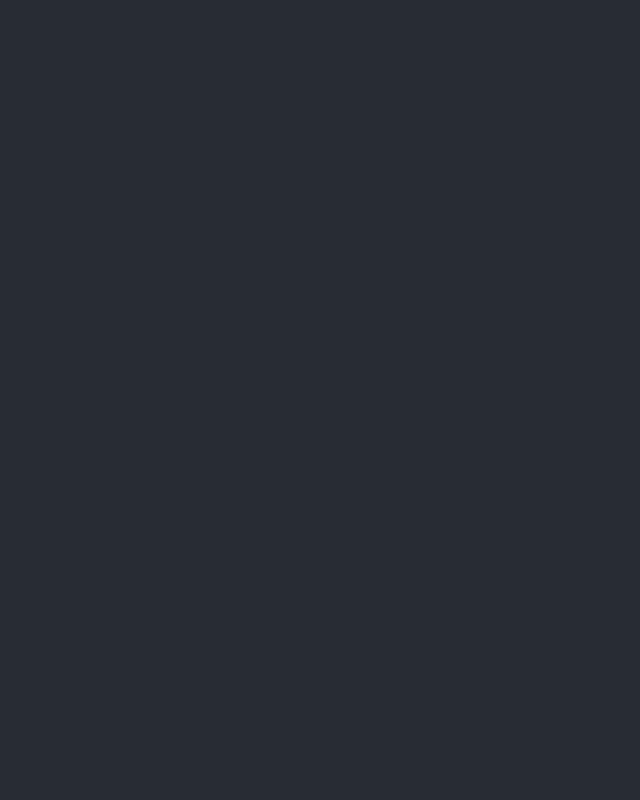
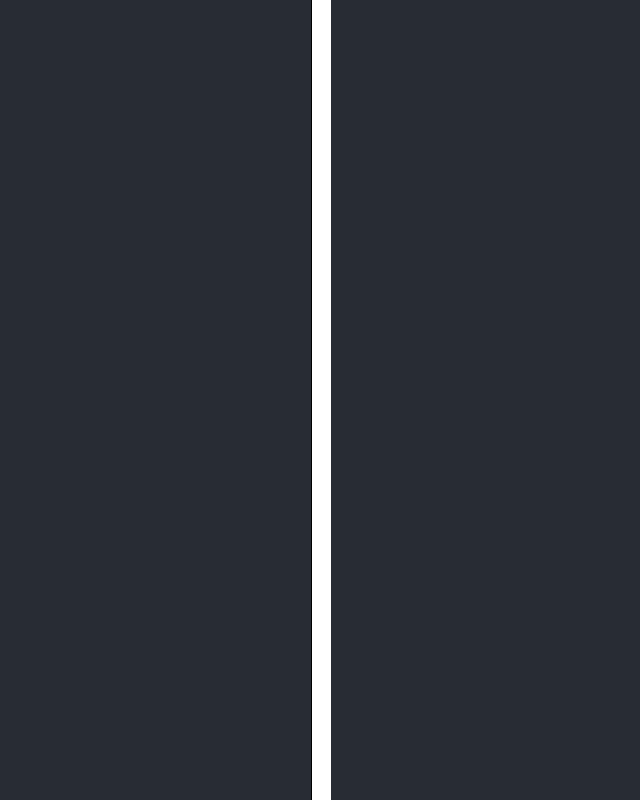
Before and after one commit to WilliamAdjei/Week9Project, a React (Create React App) app in the folder finalproject/: page / in a window 1280 px wide. Shown: the whole page, without its empty margins (319-959 px from the left). Built offline with nearby package versions, Linux system fonts and the light colour scheme.

Commit message:
Creating a header component

```diff
--- a/finalproject/src/App.js
+++ b/finalproject/src/App.js
@@ -1,11 +1,13 @@
 import logo from './logo.svg';
 import './App.css';
+import Welcomepage from './Homepage';
 
 function App() {
   return (
     <div className="App">
       <header className="App-header">
 
+        <Welcomepage/>
       </header>
     </div>
   );
--- /dev/null
+++ b/finalproject/src/Header.js
@@ -0,0 +1,6 @@
+import React from 'react'
+
+
+function Header(){
+
+}
--- /dev/null
+++ b/finalproject/src/Homepage.css
@@ -0,0 +1,27 @@
+.homepage-container{
+    border-left: 1px solid black;
+  background-color: white;
+  flex: 0.2;
+  flex-direction: row;
+  height: 100vh;
+}
+
+.storeName{
+    width: 20px;
+    height: 30%;
+    background-color: antiquewhite;
+
+}
+
+.Cart{
+
+
+}
+
+.home{
+
+}
+
+.aboutUs-btn{
+
+}
--- a/finalproject/src/Homepage.js
+++ b/finalproject/src/Homepage.js
@@ -1,13 +1,14 @@
+import './Homepage.css'
 
 function Welcomepage(){
 
     return(
-        <div className="StoreName">
+        <div className="storeName">
             <div className="Cart">
                 <div className="Home">
-                    <div className="products-recommeded">
+                    <div className="homepage-container">
                         <div className="FAQ">
-                            <div className="About Us">
+                            <div className="aboutUs-btn">
 
 
                             </div>
@@ -23,3 +24,5 @@ function Welcomepage(){
         </div>
     )
 }
+
+export default Welcomepage
```
